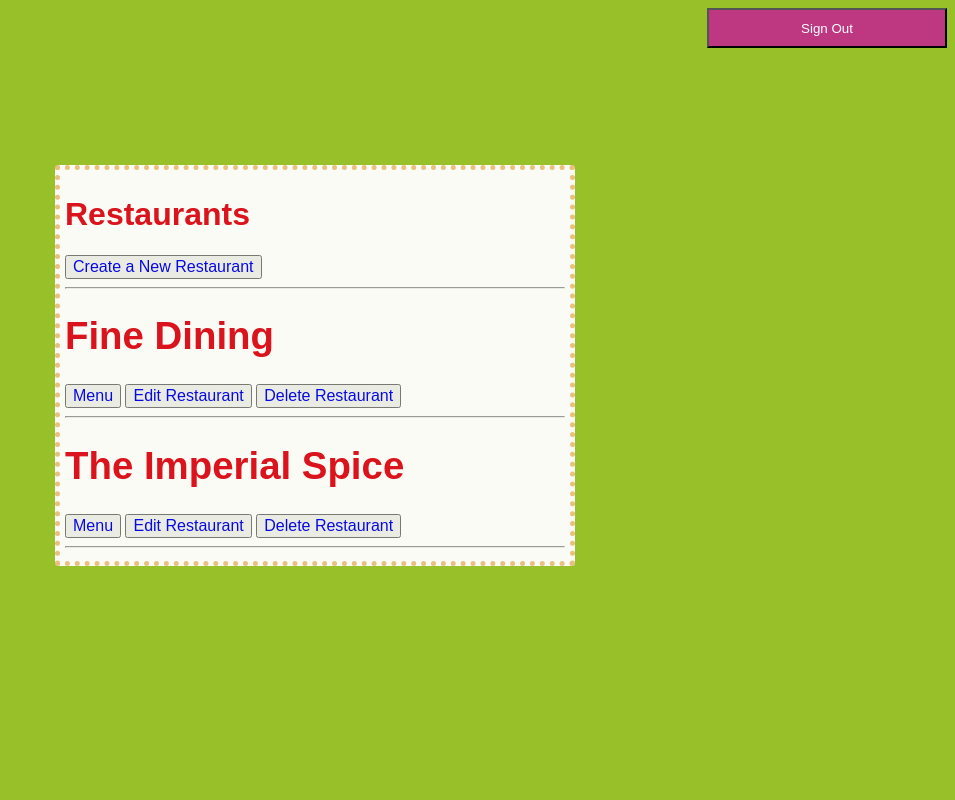
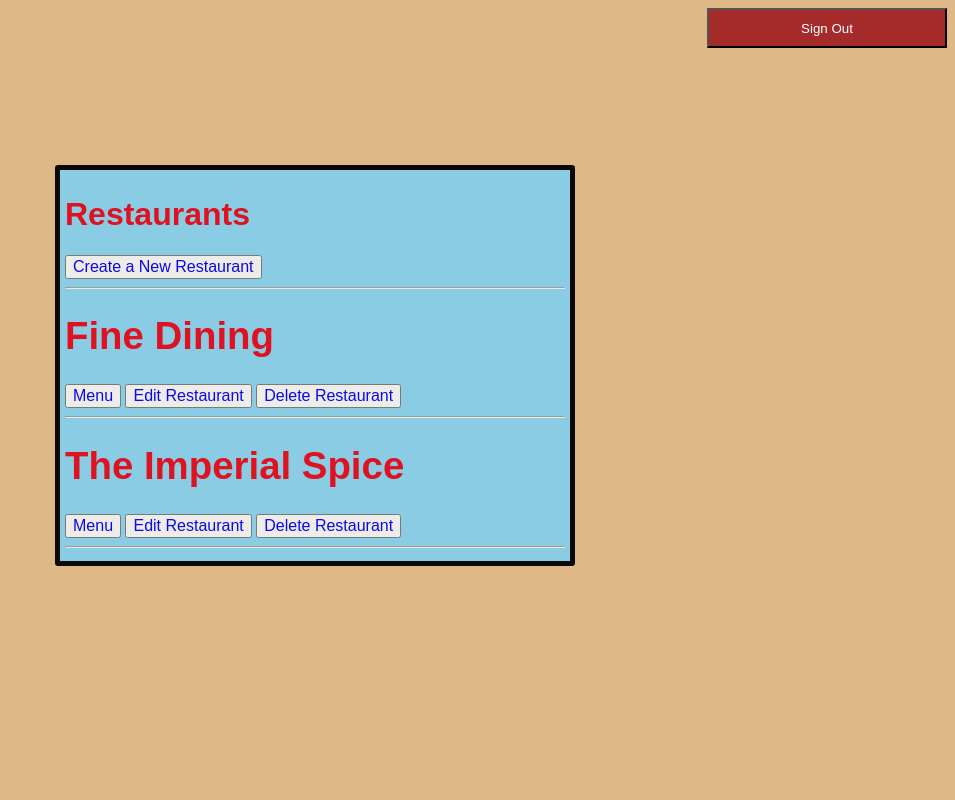
Before and after one commit to aashishmalik/item-catalog, a Flask app: page /restaurants/ in a window 1280 px wide. Shown: the whole page, without its empty margins (325-1280 px from the left). Run offline with Flask 2, Linux system fonts and the light colour scheme; a user stored in the database is signed in.

Commit message:
style change

```diff
--- a/static/style.css
+++ b/static/style.css
@@ -1,6 +1,6 @@
 body{
     font-family: sans-serif;
-    background-color: rgb(152, 192, 41);
+    background-color : burlywood;
 }
 
 h1, h2, h3, h4{
@@ -27,12 +27,12 @@ a{
     top: 20%;
     border-radius: 3px;
     margin: 0 auto;
+
     padding: 5px;
-    border-color: #b6b3b3;
-    background-color: #ffffff;
-    border: 5px dotted rgba(224, 143, 36, 0.555);
+    border-color: #b4b6b3;
+    background-color:skyblue ;
+    border: 5px solid black;
     opacity: 0.95;
-    filter: alpha(opacity=60);
     width: 500px;
 }
 
@@ -63,7 +63,7 @@ a{
 .btn-login,.btn-logout{
     float: right;
     color: #ffffff;
-    background: #bd3781;
+    background:brown;
     width: 240px;
     height: 40px;
 }
```
